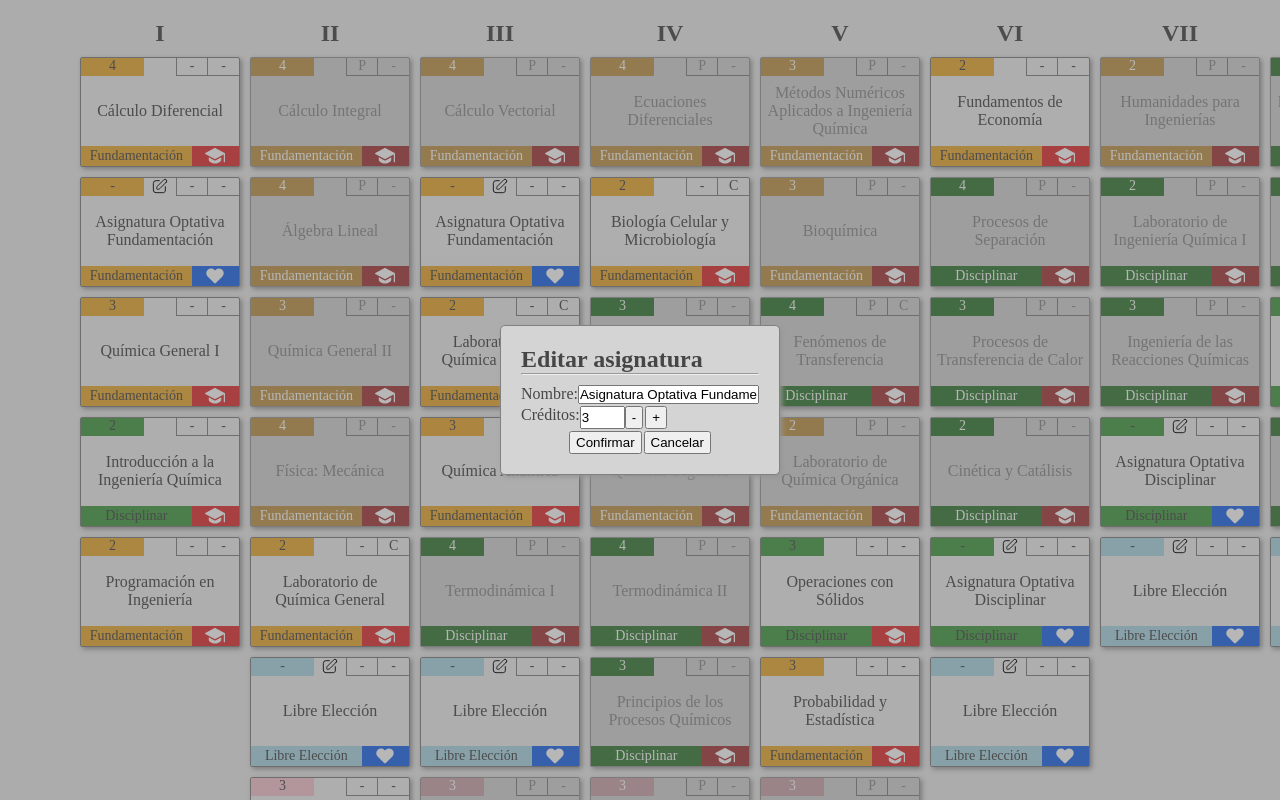
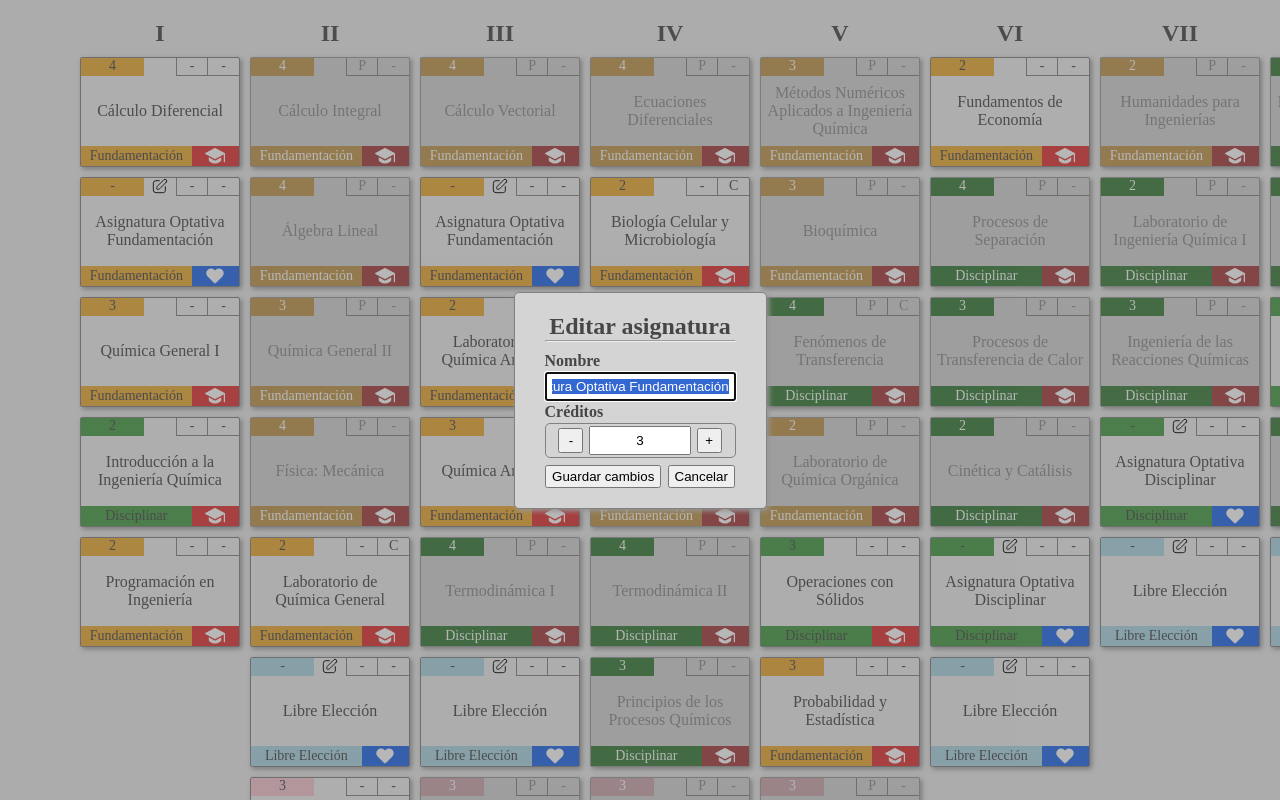
Before and after one commit to Tryncha/interactive-mesh, a React (Vite) app: page / in a window 1280 px wide. Both pictures are taken after a click on the element 160 px from the left and 187 px from the top of the page. Built offline with nearby package versions, Linux system fonts and the light colour scheme; a web font is replaced by a local one.

Commit message:
modal slighty improved

```diff
--- a/src/App.jsx
+++ b/src/App.jsx
@@ -4,7 +4,7 @@ import confetti from 'canvas-confetti';
 import Subject from './components/Subject/Subject';
 import { verifyRequired } from './utils';
 
-const VERSION = '0.1.6';
+const VERSION = '0.1.7';
 const romanNumbers = ['I', 'II', 'III', 'IV', 'V', 'VI', 'VII', 'VIII', 'IX', 'X'];
 
 const App = () => {
--- a/src/components/SubjectModal/SubjectModal.css
+++ b/src/components/SubjectModal/SubjectModal.css
@@ -11,14 +11,18 @@
   z-index: 2;
 }
 
-.SubjectModal-formContainer {
+.SubjectModal-modalContainer {
   display: flex;
   flex-direction: column;
-  padding: 20px;
+  padding: 20px 30px;
   background-color: var(--SubjectModal-form-backgroundColor);
   border: 1px solid var(--Subject-borderColor);
   border-radius: 5px;
   box-shadow: 2px 2px 5px var(--Subject-boxShadow);
+}
+
+.SubjectModal h2 {
+  text-align: center;
 }
 
 .SubjectModal hr {
@@ -31,22 +35,45 @@
   gap: 2px;
 }
 
-.SubjectModal-labelInput {
-  display: flex;
+.SubjectModal label {
+  font-weight: bold;
 }
 
-.SubjectModal-labelInput input::-webkit-inner-spin-button,
-.SubjectModal-labelInput input::-webkit-outer-spin-button {
+.SubjectModal input {
+  text-align: center;
+  padding: 5px;
+}
+
+.SubjectModal input::-webkit-inner-spin-button,
+.SubjectModal input::-webkit-outer-spin-button {
   appearance: none;
 }
 
-.SubjectModal-buttonContainer {
+.SubjectModal-creditsInputContainer {
   display: flex;
   align-items: center;
-  justify-content: center;
-  gap: 2px;
+  justify-content: space-around;
+  border: 1px solid var(--Subject-borderColor);
+  border-radius: 5px;
+  padding: 2px 10px;
+}
+
+.SubjectModal-creditsInputContainer input {
+  width: 60%;
 }
 
 .SubjectModal-button {
   padding: 2px 5px;
 }
+
+.SubjectModal-creditButton {
+  width: 25px;
+  height: 25px;
+}
+
+.SubjectModal-buttonContainer {
+  display: flex;
+  justify-content: space-around;
+  gap: 5px;
+  margin-top: 5px;
+}
--- a/src/components/SubjectModal/SubjectModal.jsx
+++ b/src/components/SubjectModal/SubjectModal.jsx
@@ -5,10 +5,11 @@ import './SubjectModal.css';
 const SubjectModal = ({ isOpen, closeModal, subjectObj }) => {
   const subjectNameInputId = useId();
   const subjectCreditsInputId = useId();
-  const formRef = useRef();
+  const modalRef = useRef(null);
+  const subjectNameInputRef = useRef(null);
 
   const MIN_CREDITS = 1;
-  const MAX_CREDITS = 100;
+  const MAX_CREDITS = 10;
   const DEFAULT_CREDITS = 3;
 
   const initialForm = {
@@ -46,14 +47,22 @@ const SubjectModal = ({ isOpen, closeModal, subjectObj }) => {
     closeModal();
   }
 
-  function handleClick(event) {
-    // Event to close the modal when clicking outside of it
-    if (!formRef.current.contains(event.target)) {
+  useEffect(() => {
+    function selectText() {
+      subjectNameInputRef.current.focus();
+      subjectNameInputRef.current.select();
+    }
+
+    if (isOpen) selectText();
+  }, [isOpen]);
+
+  useEffect(() => {
+    function handleClickOutside(event) {
+      if (modalRef.current && !modalRef.current.contains(event.target)) {
         handleCancel();
       }
     }
 
-  useEffect(() => {
     function handleKeydown(event) {
       if (event.key === 'Enter') {
         handleSubmit(event);
@@ -65,10 +74,14 @@ const SubjectModal = ({ isOpen, closeModal, subjectObj }) => {
     }
 
     if (isOpen) {
+      document.addEventListener('mousedown', handleClickOutside);
       document.addEventListener('keydown', handleKeydown);
     }
 
-    return () => document.removeEventListener('keydown', handleKeydown);
+    return () => {
+      document.removeEventListener('mousedown', handleClickOutside);
+      document.removeEventListener('keydown', handleKeydown);
+    };
   }, [isOpen, handleSubmit, handleCancel]);
 
   function decreaseCredits(event) {
@@ -96,31 +109,36 @@ const SubjectModal = ({ isOpen, closeModal, subjectObj }) => {
   if (!isOpen) return null;
 
   return (
-    <section
-      className="SubjectModal"
-      onClick={handleClick}
+    <section className="SubjectModal">
+      <div
+        className="SubjectModal-modalContainer"
+        ref={modalRef}
       >
-      <div className="SubjectModal-formContainer">
         <h2>Editar asignatura</h2>
         <hr />
         <form
           className="SubjectModal-form"
-          ref={formRef}
           onSubmit={handleSubmit}
         >
-          <div className="SubjectModal-labelInput">
-            <label htmlFor={subjectNameInputId}>Nombre: </label>
+          <label htmlFor={subjectNameInputId}>Nombre</label>
           <input
             type="text"
             name="name"
             id={subjectNameInputId}
+            ref={subjectNameInputRef}
             value={subjectForm.name}
             onChange={handleFormChange}
+            autoComplete="on"
             required
           />
-          </div>
-          <div className="SubjectModal-labelInput">
-            <label htmlFor={subjectCreditsInputId}>Créditos: </label>
+          <label htmlFor={subjectCreditsInputId}>Créditos</label>
+          <div className="SubjectModal-creditsInputContainer">
+            <button
+              className="SubjectModal-button SubjectModal-creditButton"
+              onClick={decreaseCredits}
+            >
+              -
+            </button>
             <input
               type="number"
               name="credits"
@@ -131,27 +149,19 @@ const SubjectModal = ({ isOpen, closeModal, subjectObj }) => {
               max={MAX_CREDITS}
               required
             />
-            <div className="SubjectModal-buttonContainer">
             <button
-                className="SubjectModal-button"
-                onClick={decreaseCredits}
-              >
-                -
-              </button>
-              <button
-                className="SubjectModal-button"
+              className="SubjectModal-button SubjectModal-creditButton"
               onClick={increaseCredits}
             >
               +
             </button>
-            </div>
           </div>
           <div className="SubjectModal-buttonContainer">
             <button
               className="SubjectModal-button SubjectModal-button--submit"
               type="submit"
             >
-              Confirmar
+              Guardar cambios
             </button>
             <button
               className="SubjectModal-button SubjectModal-button--cancel"
```
Lines whose indentation alone changed are shown as unchanged.
